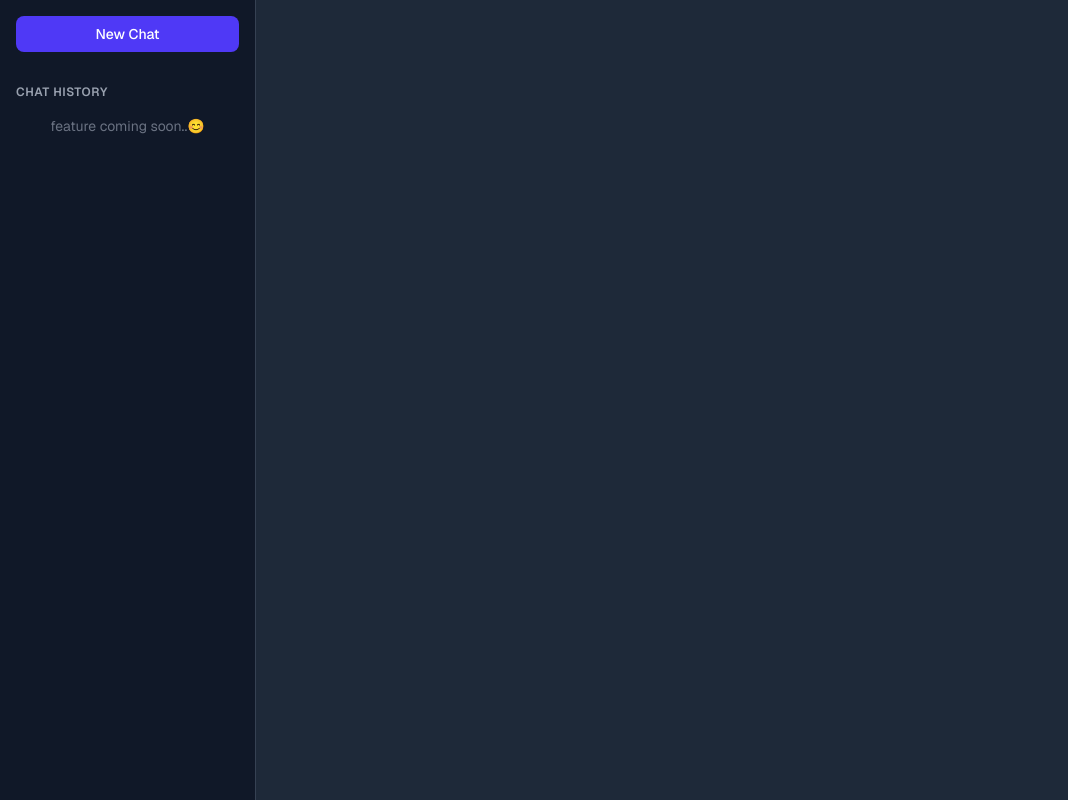
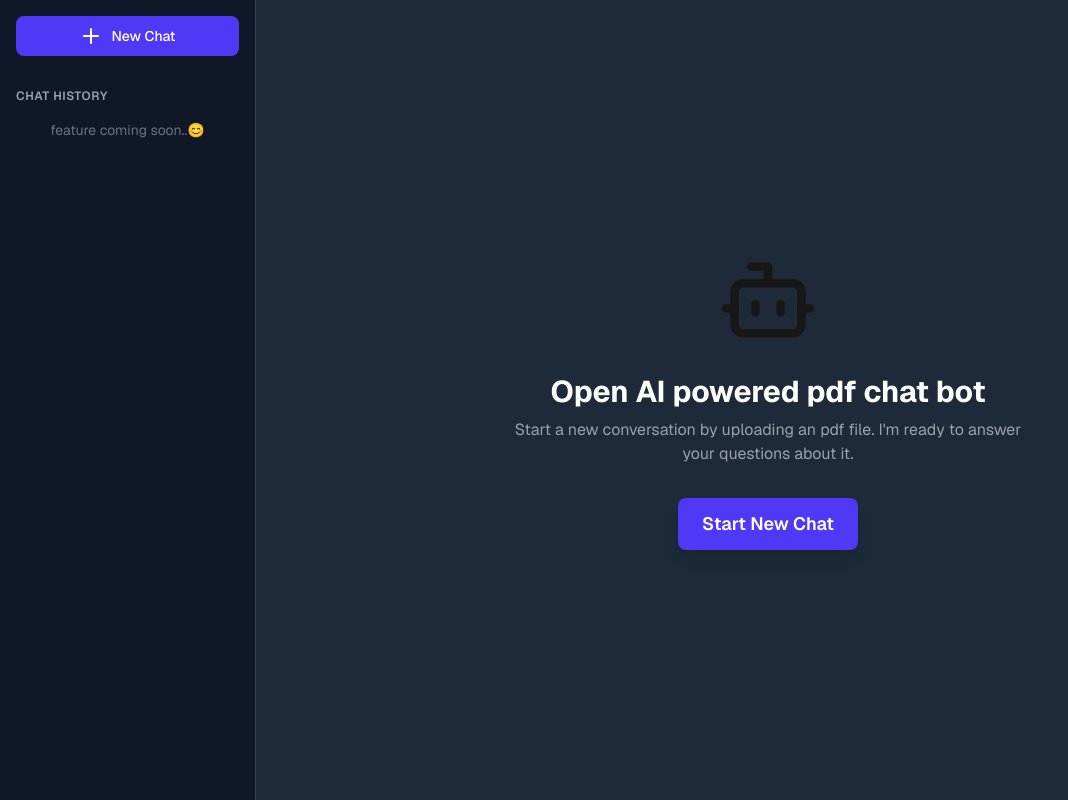
Before and after one commit to kundan-suthar/rag-pdf-client, a Next.js app: page / in a window 1280 px wide. Shown: the whole page, without its empty margins (0-1068 px from the left). Built offline with nearby package versions, Linux system fonts and the light colour scheme.

Commit message:
feat:Welcome screen added also icon library installed and added

```diff
--- a/src/app/component/Sidebar.tsx
+++ b/src/app/component/Sidebar.tsx
@@ -1,8 +1,10 @@
+import { Plus } from "lucide-react";
+
 const Sidebar = () => {
   return (
     <aside className="w-64 bg-gray-900 p-4 flex flex-col border-r border-gray-700">
       <button className="flex items-center justify-center gap-2 w-full px-4 py-2 text-sm font-medium text-white bg-indigo-600 rounded-lg hover:bg-indigo-700 focus:outline-none focus:ring-2 focus:ring-offset-2 focus:ring-offset-gray-900 focus:ring-indigo-500 transition-colors duration-200">
-        {/* <PlusIcon className="w-5 h-5" /> */}
+        <Plus />
         New Chat
       </button>
       <div className="mt-8">
--- /dev/null
+++ b/src/app/component/WelcomeScreen.tsx
@@ -0,0 +1,29 @@
+import { Bot } from "lucide-react";
+import React from "react";
+
+interface WelcomeScreenProps {
+  onNewChat: () => void;
+}
+
+const WelcomeScreen: React.FC<WelcomeScreenProps> = ({ onNewChat }) => {
+  return (
+    <div className="flex flex-col items-center justify-center h-full p-8 text-center">
+      <Bot size={100} />
+      <h1 className="mt-6 text-3xl font-bold text-white">
+        Open AI powered pdf chat bot
+      </h1>
+      <p className="mt-2 max-w-lg text-gray-400">
+        Start a new conversation by uploading an pdf file. I&apos;m ready to
+        answer your questions about it.
+      </p>
+      <button
+        onClick={onNewChat}
+        className="mt-8 px-6 py-3 text-lg font-semibold text-white bg-indigo-600 rounded-lg shadow-lg hover:bg-indigo-700 transition-all duration-300 transform hover:scale-105"
+      >
+        Start New Chat
+      </button>
+    </div>
+  );
+};
+
+export default WelcomeScreen;
--- a/src/app/page.tsx
+++ b/src/app/page.tsx
@@ -1,10 +1,28 @@
+"use client";
+import { useCallback, useState } from "react";
 import Sidebar from "./component/Sidebar";
+import { AppState } from "./types/types";
+import WelcomeScreen from "./component/WelcomeScreen";
 
 export default function Home() {
+  const [appState, setAppState] = useState<AppState>(AppState.INITIAL);
+
+  const handleNewChat = useCallback(() => {
+    setAppState(AppState.UPLOADING);
+  }, []);
+
+  const renderContent = () => {
+    switch (appState) {
+      case AppState.INITIAL:
+        return <WelcomeScreen onNewChat={handleNewChat} />;
+    }
+  };
   return (
     <div className="flex h-screen w-full font-sans">
       <Sidebar />
-      <main className="flex-1 flex flex-col bg-gray-800"></main>
+      <main className="flex-1 flex flex-col bg-gray-800">
+        {renderContent()}
+      </main>
     </div>
   );
 }
--- a/src/app/types/types.ts
+++ b/src/app/types/types.ts
@@ -0,0 +1,5 @@
+export enum AppState {
+  INITIAL,
+  UPLOADING,
+  CHATTING,
+}
```
Also changed, not shown: package.json (+7 -6 lines), 1 other file (tests, documents, lock files or other folders).
